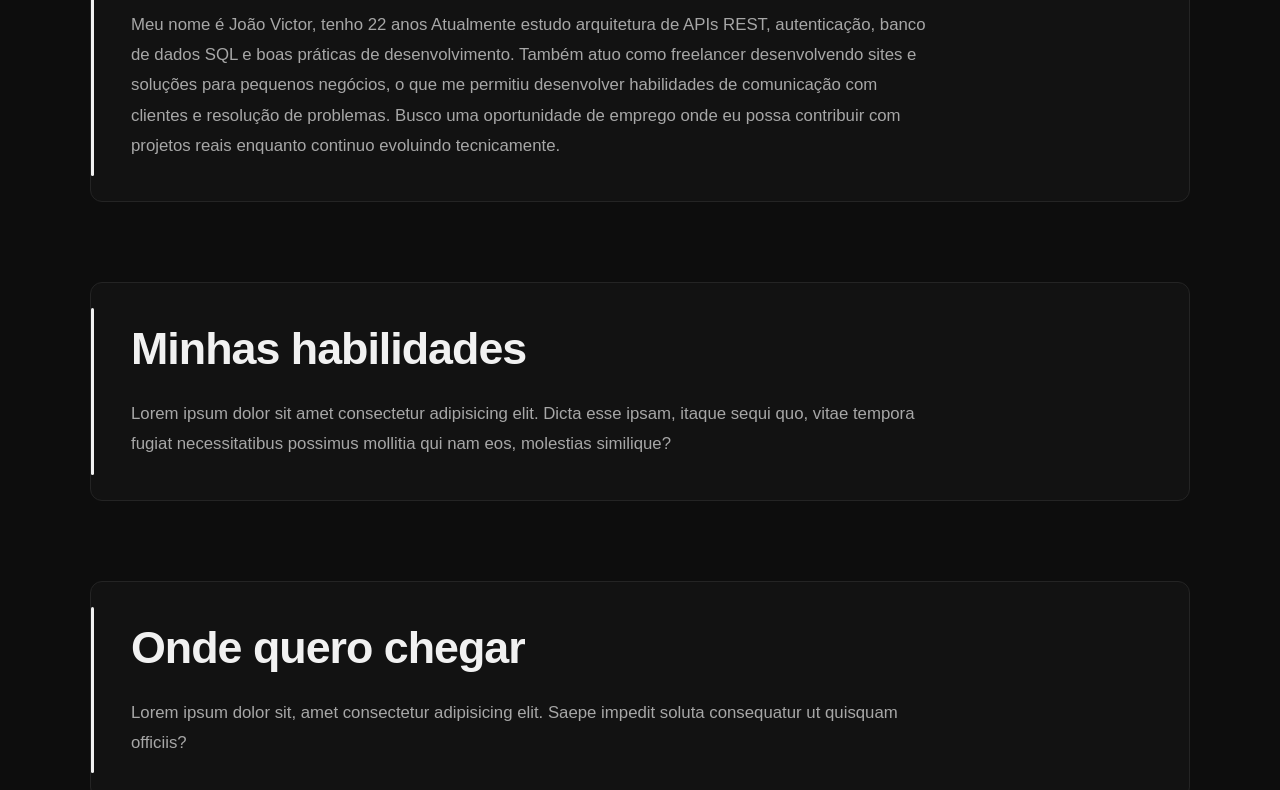
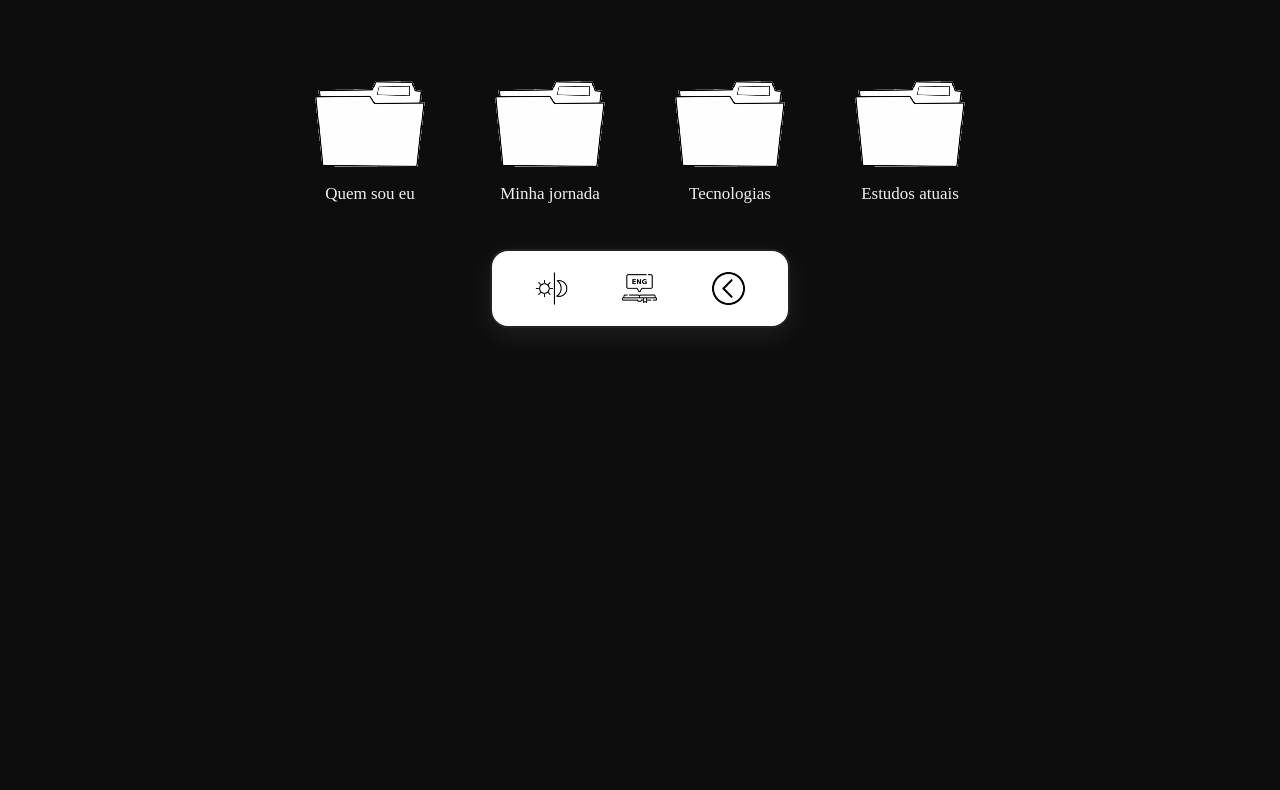
Before and after one commit to bakaout/newPortfolio, a website with bundled scripts: page paginas/sobreMim.html in a window 1280 px wide. Shown: the part 447-1237 px from the top of the page. After the commit the page ends 1040 px from the top, so only its background shows below. Built offline with nearby package versions, Linux system fonts and the light colour scheme; no server answers.

Commit message:
implementando popup arquivos, 70% concluido

```diff
--- a/css/sobreMim.css
+++ b/css/sobreMim.css
@@ -13,7 +13,80 @@ body {
     color: #f1f1f1;
     font-family: Arial, Helvetica, sans-serif;
 }
+#containerHome {
+    min-height: 100vh;
 
+    display: flex;
+    flex-direction: column;
+
+    align-items: center;
+    justify-content: center;
+
+    position: relative;
+
+    padding: 40px 20px 150px;
+}
+
+/*PASTAS SOBRE*/
+#listaPastasSobre {
+
+    display: grid;
+
+    grid-template-columns: repeat(4, 150px);
+
+    gap: 30px;
+
+    align-items: start;
+    justify-content: center;
+}
+
+
+.pasta {
+
+    padding: 15px;
+
+    display: flex;
+
+    flex-direction: column;
+
+    align-items: center;
+
+    gap: 8px;
+
+    cursor: pointer;
+
+    transition:
+        transform 0.25s ease,
+        filter 0.25s ease;
+}
+
+
+.pasta a {
+
+    display: block;
+}
+
+
+.pasta img {
+
+    width: 110px;
+
+    image-rendering: pixelated;
+
+    transition:
+        transform 0.25s ease;
+}
+
+
+.pasta p {
+
+    font-family: 'pixelFino';
+
+    font-size: 17px;
+
+    transition:
+        opacity 0.25s ease;
+}
 
 /* =========================
    TÍTULO — ABOUT ME
@@ -151,6 +224,135 @@ body {
     line-height: 1.8;
 }
 
+/*sistema de arquivosEscondidos*/
+
+.esconder {
+    visibility: hidden;
+    opacity: 0;
+    transform: scale(0.8);
+
+    width: 250px;
+    height: 350px;
+
+    position: fixed;
+    bottom: 120px;
+    right: 30px;
+
+    pointer-events: none;
+
+    transition:
+        opacity 0.2s ease,
+        transform 0.2s ease,
+        visibility 0.2s;
+}
+
+.arquivoAberto {
+    visibility: visible;
+    opacity: 1;
+    transform: scale(1);
+
+    width: 250px;
+    height: 350px;
+
+    position: fixed;
+    bottom: 120px;
+    right: 30px;
+
+    background-color: white;
+    border-radius: 3px;
+
+    pointer-events: auto;
+
+    transition:
+        opacity 0.2s ease,
+        transform 0.2s ease,
+        visibility 0.2s;
+}
+
+.arquivoAberto > .headerBox{
+    background-color: #7e0dff;
+    color: #fff;
+    font-family: 'pixel', 'Courier New', Courier, monospace;
+    padding: 10px;
+}
+
+/*FOOTER*/
+#footerHome {
+
+    position: fixed;
+
+    left: 50%;
+    bottom: 25px;
+
+    transform: translateX(-50%);
+
+    width: 300px;
+
+    padding: 10px 15px;
+
+    display: flex;
+
+    align-items: center;
+
+    justify-content: space-around;
+
+    background-color: white;
+
+    border: 2px solid #222;
+
+    border-radius: 18px;
+
+    box-shadow:
+        0 8px 30px rgba(255, 255, 255, 0.08);
+
+    z-index: 10;
+}
+
+
+#footerHome button {
+
+    width: 55px;
+    height: 55px;
+
+    display: flex;
+
+    align-items: center;
+    justify-content: center;
+
+    background: transparent;
+
+    border: none;
+
+    cursor: pointer;
+
+    border-radius: 12px;
+
+    transition:
+        background-color 0.2s ease,
+        transform 0.2s ease;
+}
+
+
+#footerHome button:hover {
+
+    background-color: #eeeeee;
+
+    transform: translateY(-3px);
+
+}
+
+
+#footerHome img {
+
+    width: 35px;
+
+    height: 35px;
+
+    object-fit: contain;
+}
+
+
+
 
 
 /* =========================
--- a/paginas/sobreMim.html
+++ b/paginas/sobreMim.html
@@ -6,29 +6,63 @@
     <title>Sobre mim</title>
     <link rel="stylesheet" href="../css/sobreMim.css">
     <script type="module" src="../dist/main.js"></script>
+    <script type="module" defer src="../dist/utils.ts/esconderDiv.js"></script>
 </head>
 <body id="bodySobreMim">
     <div id="sobreRotate">
         <h1 id="h1Rotate">About Me</h1>
     </div>
-    <div id="main">
-        <div id="comeco">
-            <h1>Meu começo</h1>
-            <p>
-                Meu nome é João Victor, tenho <span class="idade"></span> anos
-                Atualmente estudo arquitetura de APIs REST, autenticação, banco de dados SQL e boas práticas de desenvolvimento.
-                Também atuo como freelancer desenvolvendo sites e soluções para pequenos negócios, o que me permitiu desenvolver habilidades de comunicação com clientes e resolução de problemas.
-                Busco uma oportunidade de emprego onde eu possa contribuir com projetos reais enquanto continuo evoluindo tecnicamente.
-            </p>
+
+    <main id="containerHome">
+
+        <div class ="alteraClasse esconder popup">
+
         </div>
-        <div id="habilidades">
-            <h1>Minhas habilidades</h1>
-            <p>Lorem ipsum dolor sit amet consectetur adipisicing elit. Dicta esse ipsam, itaque sequi quo, vitae tempora fugiat necessitatibus possimus mollitia qui nam eos, molestias similique?</p>
+
+
+        <!--PASTASS-->
+            <div id="listaPastasSobre">
+
+            <div class="pasta" data-arquivo="whoami">
+                    <img src="../imgs/pasta.png" alt="Pasta Sobre mim">
+                <p>Quem sou eu</p>
+            </div>
+
+
+            <div class="pasta" data-arquivo="myjourney">
+                    <img src="../imgs/pasta.png" alt="Pasta Projetos">
+                <p>Minha jornada</p>
+            </div>
+
+
+            <div class="pasta" data-arquivo="tecnologys">
+                    <img src="../imgs/pasta.png" alt="Pasta Contato">
+                <p>Tecnologias</p>
+            </div>
+
+
+            <div class="pasta" data-arquivo="whathaveibeenstudying">
+                    <img src="../imgs/pasta.png" alt="Pasta Laboratório">
+                <p>Estudos atuais</p>
+            </div>
+
         </div>
-        <div id="queroChegar">
-            <h1>Onde quero chegar</h1>
-            <p>Lorem ipsum dolor sit, amet consectetur adipisicing elit. Saepe impedit soluta consequatur ut quisquam officiis?</p>
-        </div>
-    </div>
+
+    </main>
+        <footer id="footerHome">
+
+        <button>
+            <img src="../imgs/dia-e-noite.png" alt="Alternar tema">
+        </button>
+
+        <button>
+            <img src="../imgs/eng (1).png" alt="Idioma">
+        </button>
+
+        <button onclick="history.back()">
+            <img src="../imgs/botao-voltar.png" alt="Voltar">
+        </button>
+
+    </footer>
 </body>
 </html>
--- a/ts/main.ts
+++ b/ts/main.ts
@@ -1,7 +1,5 @@
 //FUNCIONALIDADES QUE QUERO IMPLEMENTAR:
-// - alterar para um projeto typescript com node.js
-//criar um contaddor de visitas com algumas funcionalidades
-//na aba de projetos, usar a api do github para pegar meus projetos, atualizações, tecnologias usadas, datas, read.me formatados direto no site, entre outras
+//criar um contador de visitas com algumas funcionalidades
 //manter a ideia original do projeto de ser parecido com o ambiente de uma area de trabalho
 
 // paginas: sobre mim, Jornada, Projetos (utilizando api github)
--- /dev/null
+++ b/ts/utils.ts/esconderDiv.ts
@@ -0,0 +1,38 @@
+const content = {
+    whoami: "Meu nome é João Victor, tenho 22 anos. Atualmente estudo arquitetura de APIs REST, autenticação, banco de dados SQL e boas práticas de desenvolvimento.Também atuo como freelancer desenvolvendo sites e soluções para pequenos negócios, o que me permitiu desenvolver habilidades de comunicação com clientes e resolução de problemas.Busco uma oportunidade de emprego onde eu possa contribuir com projetos reais enquanto continuo evoluindo tecnicamente.",
+    myjourney: "Escrever mais sobre minha jornada...",
+    tecnologys: "Escrever mais sobre tecnologias do meu conhecimento...",
+    whathaveibeenstudying: "Escrever mais sobre meus estudos"
+}
+
+const $pasta = document.querySelectorAll<HTMLElement>('.pasta')
+
+const $alteraClasse = document.querySelector('.alteraClasse')
+
+const $popup = document.querySelector('.popup')
+
+$pasta.forEach((pastas) => {
+    console.log(pastas)
+    pastas.addEventListener('click', () => {
+        alert('func')
+        const arquivo = pastas.dataset.arquivo as keyof typeof content
+        if ($popup) {
+            $popup.textContent = content[arquivo]
+        }
+
+        $alteraClasse?.classList.toggle('arquivoAberto')
+        if( $alteraClasse?.classList.value === 'escoder'){
+            $alteraClasse?.classList.remove('esconder')
+     }
+    })
+})
+
+
+
+
+// $whoamiButton?.addEventListener('click', () => {
+//     $alteraClasse?.classList.toggle('arquivoAberto')
+//     if( $alteraClasse?.classList.value === 'escoder'){
+//         $alteraClasse?.classList.remove('esconder')
+//     }
+// })
```
Also changed, not shown: paginas/home.html (+1 -1 lines), dist/main.js, dist/utils.ts/contentAbout.js (added), dist/utils.ts/esconderDiv.js (added), 3 other files.
